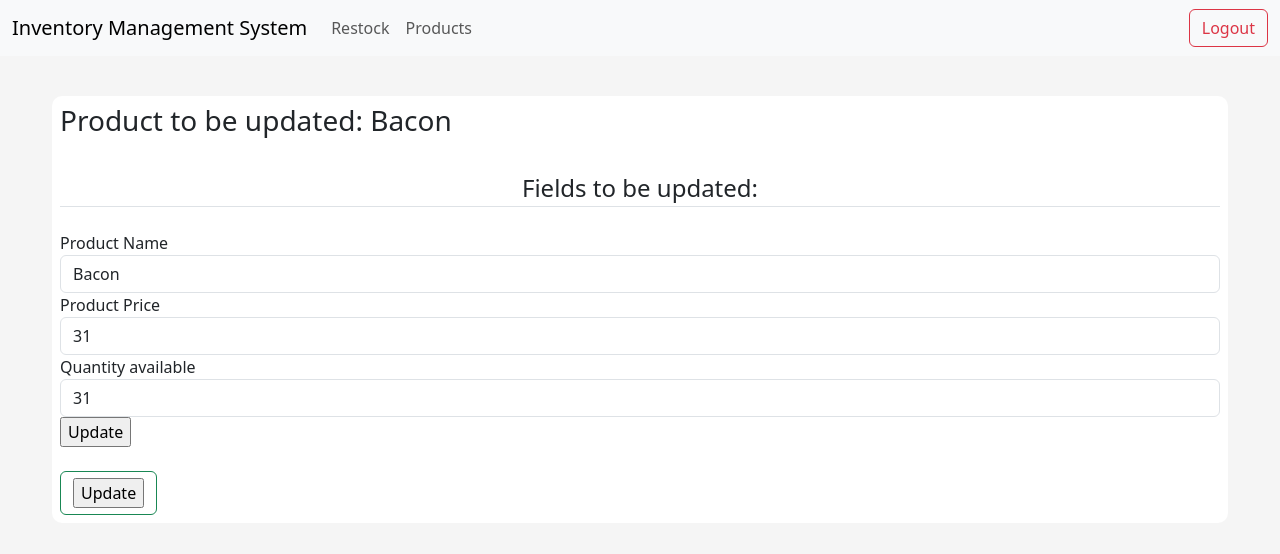
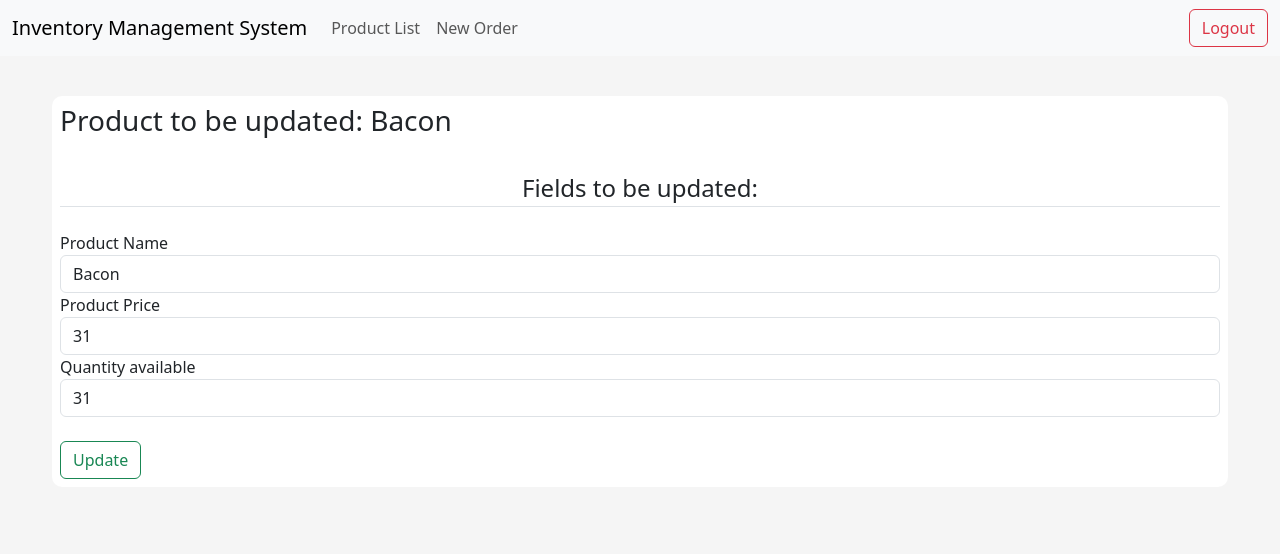
Before and after one commit to lucasnunesg/flask-inventoryManagement, a Flask app: page /product/2/update in a window 1280 px wide. Shown: the top 554 px of the page. Run offline with Flask 3, Linux system fonts and the light colour scheme; some libraries are stand-ins or nearby versions.

Commit message:
implemented `create_order`

```diff
--- a/app/controllers/default.py
+++ b/app/controllers/default.py
@@ -1,11 +1,9 @@
-from flask import render_template
+from flask import redirect, render_template, url_for
 
-from app import app
+from app import app, db
 
-from ..models.forms import EditProductForm
+from ..models.forms import EditProductForm, OrderForm
 from ..models.tables import Product
-
-# from app.models.forms import LoginForm
 
 
 @app.route("/", methods=["GET", "POST"])
@@ -13,9 +11,10 @@ def index():
     return render_template("index.html")
 
 
-@app.route("/restock", methods=["GET", "POST"])
-def restock():
-    return render_template("restock.html")
+@app.route("/create-order", methods=["GET", "POST"])
+def create_order():
+    form = OrderForm()
+    return render_template("create_order.html", form=form)
 
 
 @app.route("/products", methods=["GET", "POST"])
@@ -26,7 +25,7 @@ def products():
 
 @app.route("/logout", methods=["GET", "POST"])
 def logout():
-    return render_template("restock.html")
+    return render_template("index.html")
 
 
 @app.route("/product/<id>", methods=["GET", "POST"])
@@ -45,5 +44,6 @@ def update_product(id):
         product.name = form.name.data
         product.price = form.price.data
         product.quantity_available = form.quantity_available.data
-        return render_template("products_list.html", products=products)
+        db.session.commit()
+        return redirect(url_for("products", products=products))
     return render_template("edit_product.html", product=product, form=form)
--- a/app/models/forms.py
+++ b/app/models/forms.py
@@ -1,6 +1,9 @@
 from flask_wtf import FlaskForm
 from wtforms import (
     BooleanField,
+    FieldList,
+    FormField,
+    HiddenField,
     IntegerField,
     PasswordField,
     StringField,
@@ -32,8 +35,17 @@ class EditProductForm(FlaskForm):
             raise ValidationError("Another product with the same name already exists")"""
 
 
-class SaleForm(FlaskForm):
-    pass
+class OrderItemForm(FlaskForm):
+    product_id = IntegerField("Product ID", validators=[DataRequired()])
+    quantity = IntegerField("Quantity", validators=[DataRequired()])
+
+
+class OrderForm(FlaskForm):
+    """A form for one or more item"""
+
+    total_items = HiddenField("Total Items")
+    order_items = FieldList(FormField(OrderItemForm), min_entries=1)
+    submit = SubmitField("Submit")
 
 
 class LoginForm(FlaskForm):
--- a/app/templates/edit_product.html
+++ b/app/templates/edit_product.html
@@ -14,12 +14,10 @@
                 {{ form.price(class="form-control", placeholder=product.price) }}
                 {{ form.quantity_available.label }}
                 {{ form.quantity_available(class="form-control", placeholder=product.quantity_available) }}
+                <div class="form-group pt-4">
+                    {{ form.submit_button(class="btn btn-outline-success") }}
+                </div>
 
-                {{ form.submit_button }}
-
-            </div>
-            <div class="form-group pt-4">
-                <button class="btn btn-outline-success" type="submit">{{form.submit_button}}</button>
             </div>
     </form>
     {% endblock form %}
--- a/app/templates/index.html
+++ b/app/templates/index.html
@@ -7,6 +7,7 @@
     <link rel="stylesheet" href="{{ url_for('static', filename='css/main.css') }}">
     <link href="//netdna.bootstrapcdn.com/font-awesome/3.2.1/css/font-awesome.css" rel="stylesheet">
     <title>{% block title %}Inventory Management{% endblock title %}</title>
+    {% block head %}{% endblock head %}
 </head>
 <body>
     {% include "navbar.html" %}
--- a/app/templates/navbar.html
+++ b/app/templates/navbar.html
@@ -7,10 +7,10 @@
       <div class="collapse navbar-collapse" id="navbarSupportedContent">
         <ul class="navbar-nav me-auto mb-2 mb-lg-0">
           <li class="nav-item">
-            <a class="nav-link" href="{{ url_for('restock') }}">Restock</a>
+            <a class="nav-link" href="{{ url_for('products') }}">Product List</a>
           </li>
           <li class="nav-item">
-            <a class="nav-link" href="{{ url_for('products') }}">Products</a>
+            <a class="nav-link" href="{{ url_for('create_order') }}">New Order</a>
           </li>
         </ul>
         <form class="d-flex" action="{{ url_for('logout') }}">
```
Also changed, not shown: app/templates/create_order.html (added, +54 -0 lines), app/templates/restock.html (deleted, +0 -7 lines), instance/storage.db.
